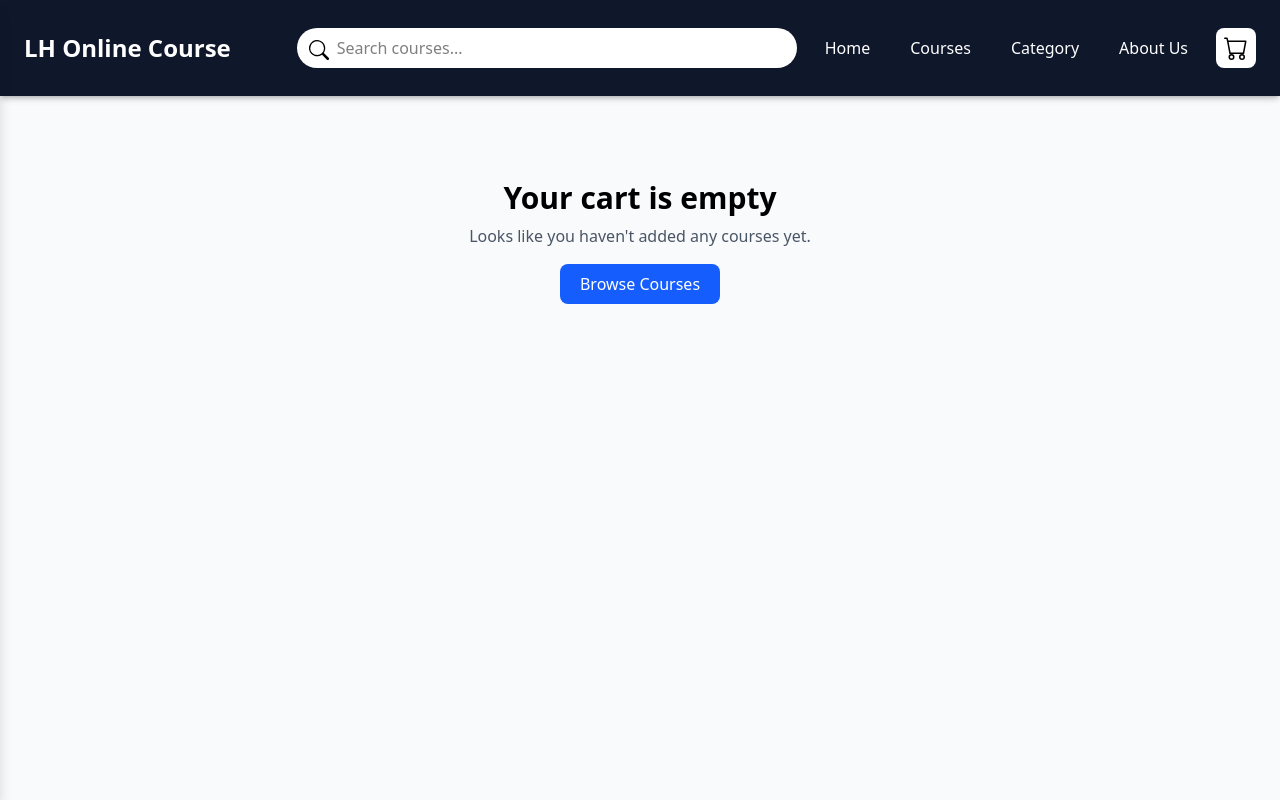
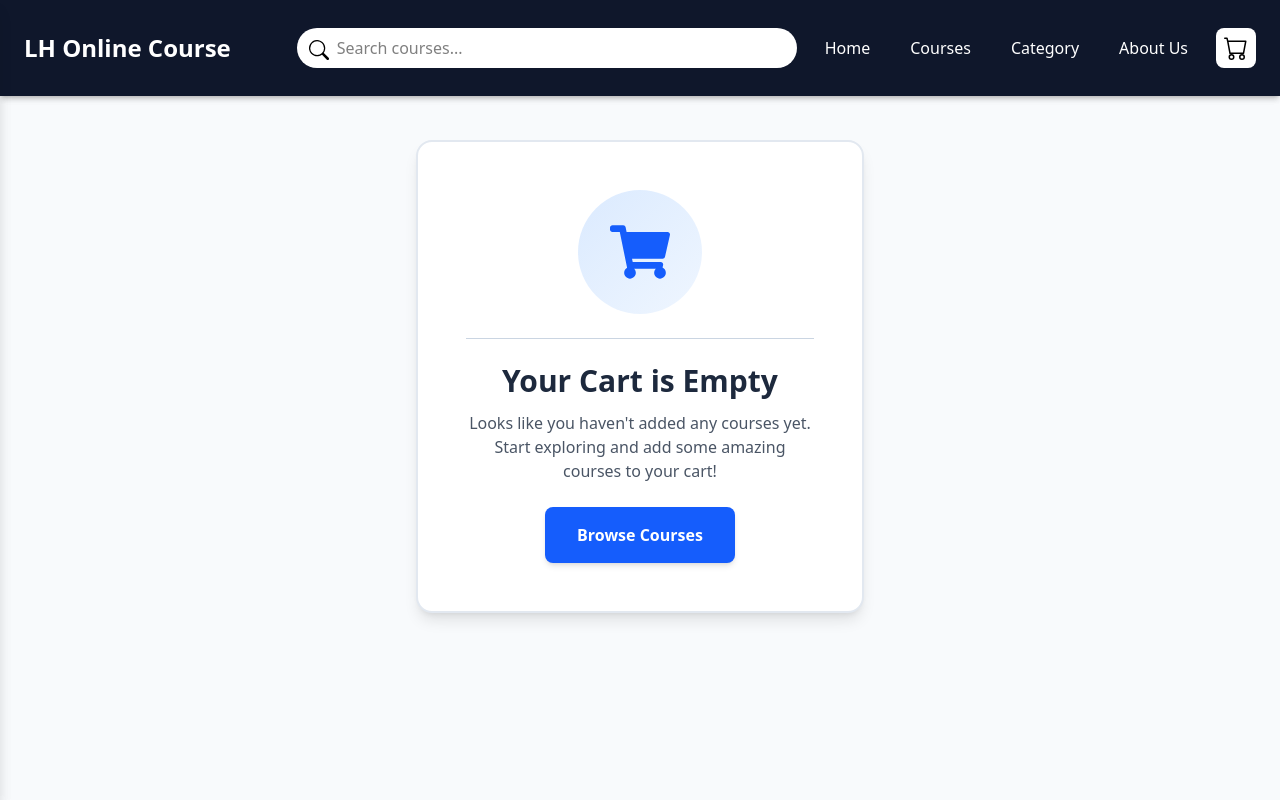
Before and after one commit to sothlyheang/Project_OnlineCourse1, a React (Vite) app: page /cart in a window 1280 px wide. Shown: the top 800 px of the page. Built offline with nearby package versions, Linux system fonts and the light colour scheme.

Commit message:
updated cart

```diff
--- a/src/routes/CartPage.jsx
+++ b/src/routes/CartPage.jsx
@@ -1,7 +1,7 @@
 import React, { useContext } from "react";
 import { CartContext } from "../context/CartContext";
 import { Link } from "react-router-dom";
-import { FaTrash, FaCheckCircle } from "react-icons/fa";
+import { FaTrash, FaCheckCircle, FaShoppingCart } from "react-icons/fa";
 import Navbar from "../components/Navbar";
 
 const CartPage = () => {
@@ -39,17 +39,31 @@ const CartPage = () => {
     return (
       <div className="min-h-screen bg-slate-50">
         <Navbar />
-        <div className="p-4 sm:p-10 text-center mt-10">
-          <h2 className="text-2xl sm:text-3xl font-bold mb-2">Your cart is empty</h2>
-          <p className="text-sm sm:text-base text-gray-600 mb-4">
-            Looks like you haven't added any courses yet.
+        <div className="p-4 sm:p-10 flex items-center justify-center">
+          <div className="w-full max-w-md">
+            <div className="bg-white rounded-2xl shadow-lg p-8 sm:p-12 text-center border-2 border-slate-200">
+              {/* Empty Cart Icon */}
+              <div className="flex justify-center mb-6">
+                <div className="bg-gradient-to-br from-blue-100 to-blue-50 p-6 sm:p-8 rounded-full">
+                  <FaShoppingCart size={60} className="text-blue-600" />
+                </div>
+              </div>
+
+              <hr className="my-6 border-slate-300" />
+
+              <h2 className="text-2xl sm:text-3xl font-bold mb-3 text-slate-800">Your Cart is Empty</h2>
+              <p className="text-sm sm:text-base text-gray-600 mb-6">
+                Looks like you haven't added any courses yet. Start exploring and add some amazing courses to your cart!
               </p>
+
               <Link
                 to="/courses"
-            className="inline-block px-4 sm:px-5 py-2 bg-blue-600 text-white rounded-lg hover:bg-blue-700 transition text-sm sm:text-base"
+                className="inline-block px-6 sm:px-8 py-3 sm:py-4 bg-blue-600 text-white rounded-lg hover:bg-blue-700 transition text-sm sm:text-base font-semibold shadow-md hover:shadow-lg"
               >
                 Browse Courses
               </Link>
+            </div>
+          </div>
         </div>
       </div>
     );
```
Lines whose indentation alone changed are shown as unchanged.
